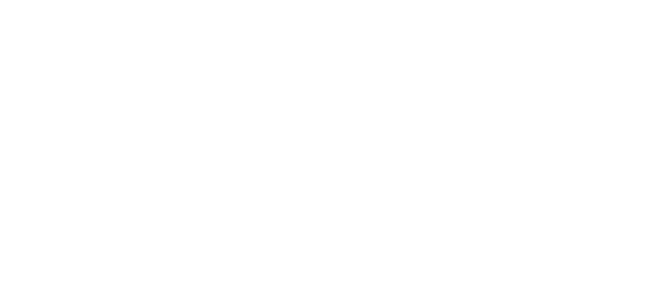
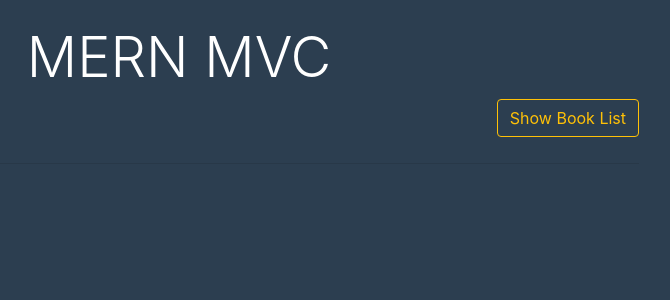
Before and after one commit to misor-digital/mern_logrocket, a React (Create React App) app in the folder client/: page / in a window 1280 px wide. Before the commit this address had no page. Shown: the top 300 px of the page, without its empty margins (461-1131 px from the left). Built offline with nearby package versions, Linux system fonts and the light colour scheme.

Commit message:
[client] Home; css: main-container;

```diff
--- a/client/src/App.css
+++ b/client/src/App.css
@@ -32,31 +32,16 @@
   }
 }
 
-.CreateBook {
-  background-color: #2c3e50;
-  min-height: 100vh;
-  color: white;
+.main-container {
+  background-color : #2c3e50;
+  min-height       : 100vh;
+  color            : white;
 }
 
-.ShowBookDetails {
-  background-color: #2c3e50;
-  min-height: 100vh;
-  color: white;
-}
-
-.UpdateBookInfo {
-  background-color: #2c3e50;
-  min-height: 100vh;
-  color: white;
-}
-
-.ShowBookList {
-  background-color: #2c3e50;
+.show-book-list {
   height: 100%;
   width: 100%;
-  min-height: 100vh;
   min-width: 100px;
-  color: white;
 }
 
 /* BookList Styles */
--- a/client/src/App.js
+++ b/client/src/App.js
@@ -2,6 +2,7 @@
 
 import './App.css';
 
+import Home        from "./Home";
 import BookList    from "./BookList";
 import CreateBook  from "./CreateBook";
 import BookDetails from "./BookDetails";
@@ -12,7 +13,8 @@
     <Router>
       <div>
         <Routes>
-          <Route path = "/books"          element = { <BookList /> } exact />
+          <Route path = "/"               element = { <Home /> } exact />
+          <Route path = "/books"          element = { <BookList /> } />
           <Route path = "/books/create"   element = { <CreateBook /> } />
           <Route path = "/books/:id"      element = { <BookDetails /> } />
           <Route path = "/books/:id/edit" element = { <UpdateBook /> } />
--- a/client/src/BookDetails/BookDetailsView.js
+++ b/client/src/BookDetails/BookDetailsView.js
@@ -9,7 +9,7 @@
   } = props;
 
   return (
-    <div className='ShowBookDetails'>
+    <div className='main-container'>
       <div className='container'>
         <div className='row'>
           <div className='col-md-10 m-auto'>
--- a/client/src/BookList/BookListView.js
+++ b/client/src/BookList/BookListView.js
@@ -15,7 +15,7 @@
       );
 
   return (
-    <div className='ShowBookList'>
+    <div className='main-container show-book-list'>
       <div className='container'>
         <div className='row'>
           <div className='col-md-12'>
--- a/client/src/CreateBook/CreateBookView.js
+++ b/client/src/CreateBook/CreateBookView.js
@@ -1,4 +1,4 @@
-import { Link } from  'react-router-dom';
+import { Link } from 'react-router-dom';
 
 const CreateBookView = (props) => {
   const {
@@ -8,7 +8,7 @@
   } = props;
 
   return (
-    <div className='CreateBook'>
+    <div className='main-container'>
       <div className='container'>
         <div className='row'>
           <div className='col-md-8 m-auto'>
--- a/client/src/CreateBook/index.js
+++ b/client/src/CreateBook/index.js
@@ -5,7 +5,7 @@
 import Model from '../models/Book';
 import View  from './CreateBookView';
 
-const CreateBook = (props) => {
+const CreateBook = () => {
   // Define the state with useState hook
   const navigate          = useNavigate();
   const [ book, setBook ] = useState(Model);
--- /dev/null
+++ b/client/src/Home/HomeView.js
@@ -0,0 +1,30 @@
+import { Link } from 'react-router-dom';
+
+const HomeView = (props) => {
+  return (
+    <div className='main-container'>
+      <div className='container'>
+        <div className="row">
+          <div className="col-md-12">
+            <br />
+            <h2 className="display-4 text-center">MERN MVC</h2>
+          </div>
+
+          <div className="col-md-11">
+            <Link
+              to="/books"
+              className="btn btn-outline-warning float-right"
+            >
+              Show Book List
+            </Link>
+            <br />
+            <br />
+            <hr />
+          </div>
+        </div>
+      </div>
+    </div>
+  );
+};
+
+export default HomeView;
--- /dev/null
+++ b/client/src/Home/index.js
@@ -0,0 +1,9 @@
+import View from './HomeView';
+
+const Home = () => {
+  return (
+    <View />
+  );
+};
+
+export default Home;
--- a/client/src/UpdateBook/UpdateBookView.js
+++ b/client/src/UpdateBook/UpdateBookView.js
@@ -8,7 +8,7 @@
   } = props;
 
   return (
-    <div className='UpdateBookInfo'>
+    <div className='main-container'>
       <div className='container'>
         <div className='row'>
           <div className='col-md-8 m-auto'>
```
Also changed, not shown: 1 other file (tests, documents, lock files or other folders).
